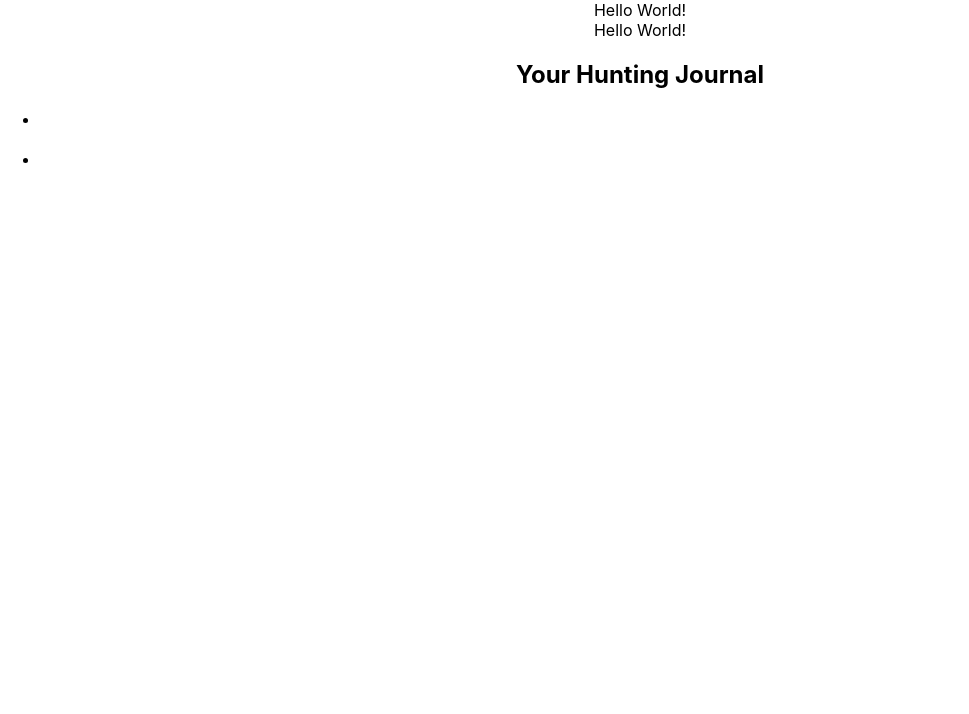
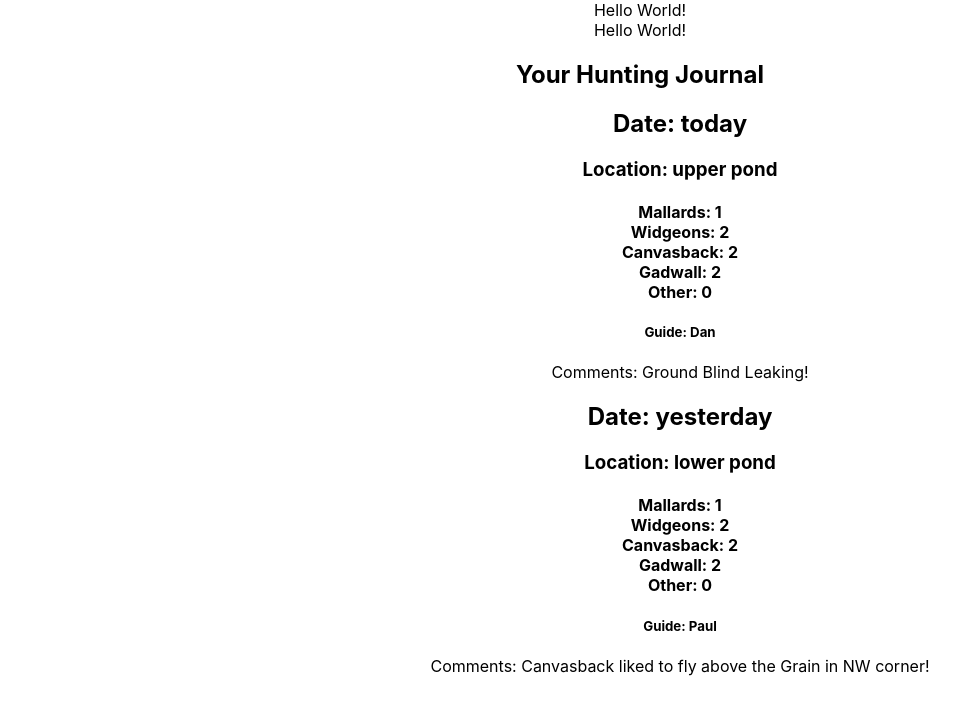
Before and after one commit to PtarmiganTzar8/hunting-app, a React (Create React App) app in the folder my-app/: page / in a window 1280 px wide. Shown: the top 714 px of the page, without its empty margins (0-969 px from the left). Built offline with nearby package versions, Linux system fonts and the light colour scheme; data requests are answered from the project's data file.

Commit message:
Finish the maping over each excursion

```diff
--- a/my-app/db.json
+++ b/my-app/db.json
@@ -5,9 +5,9 @@
             "date": "today",
             "location": "upper pond",
             "bag": {
-                "Mallard": 3,
-                "Widgeon": 1,
-                "Canvasback": 1,
+                "Mallard": 1,
+                "Widgeon": 2,
+                "Canvasback": 2,
                 "Gadwall": 2,
                 "Other": 0
             },
--- a/my-app/src/JournalItem.js
+++ b/my-app/src/JournalItem.js
@@ -2,12 +2,22 @@ import React from "react";
 
 function JournalItem({ excursion }) {
     const { id, date, location, bag, guide, comments } = excursion;
-
+    console.log(bag.Mallard)
 
     return(
-        <li>
-            <h3></h3>
-        </li>
+        <ul>
+            <h2>Date: {date}</h2>
+            <h3>Location: {location}</h3>
+            <h4>
+                Mallards: {bag.Mallard}<br></br>
+                Widgeons: {bag.Widgeon}<br></br>
+                Canvasback: {bag.Canvasback}<br></br>
+                Gadwall: {bag.Gadwall}<br></br>
+                Other: {bag.Other}<br></br>
+            </h4>
+            <h5>Guide: {guide}</h5>
+            <p>Comments: {comments}</p>
+        </ul>
     )
 }
 
```
